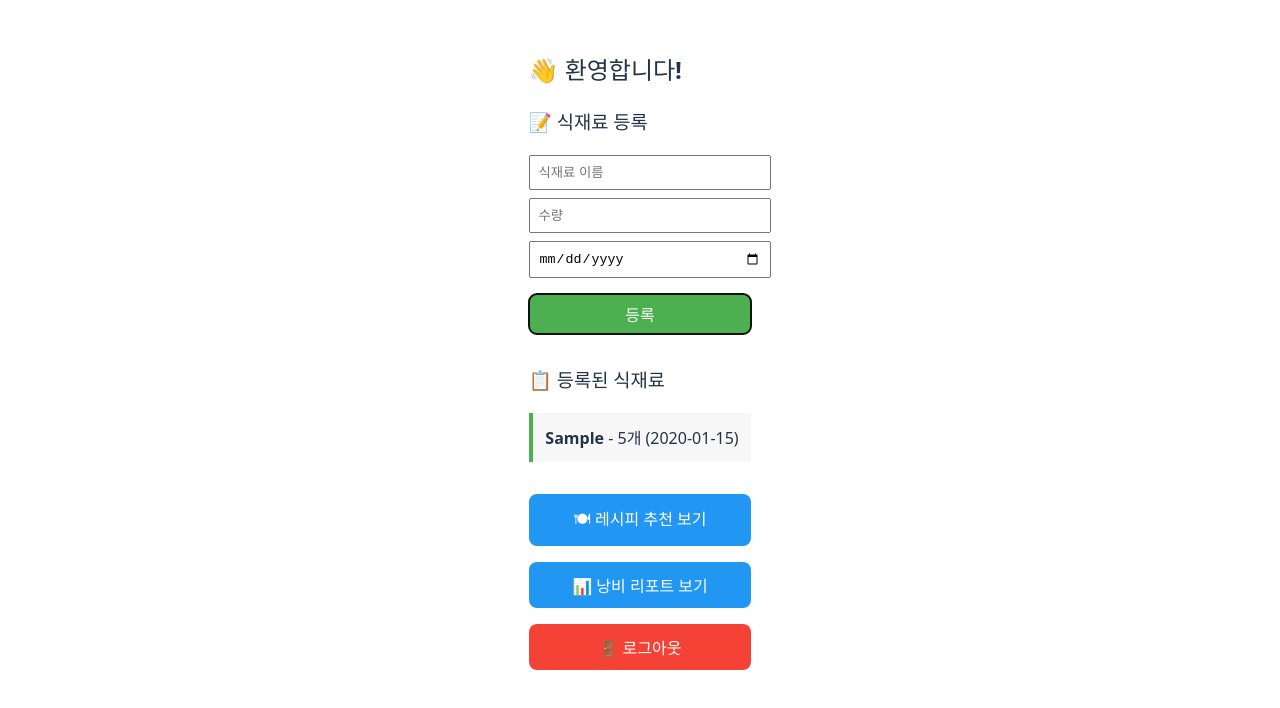
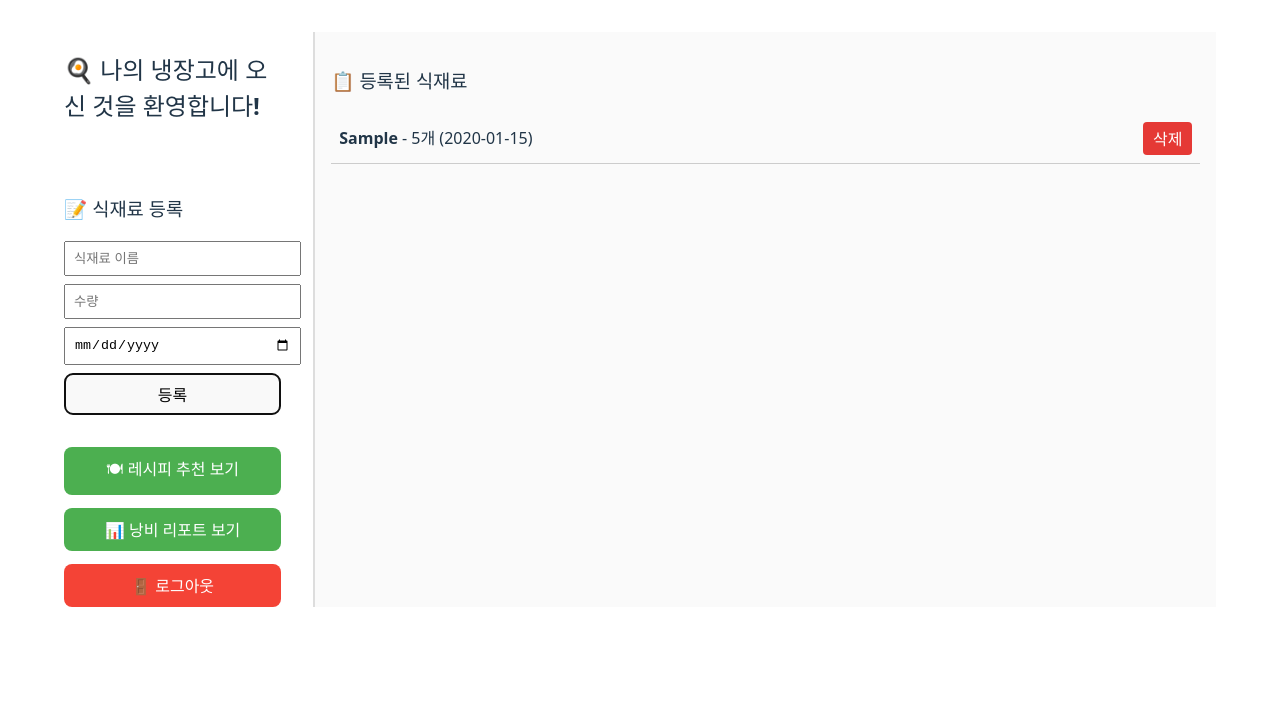
Before and after one commit to JeongHyeon01/My_Refrigerator, a React (Vite) app in the folder FE/: page /main in a window 1280 px wide. Both pictures are taken after typing "Sample", "5", "2020-01-15" into the empty fields and a click on the button "등록". Shown: the top 708 px of the page. Built offline with nearby package versions, Linux system fonts and the light colour scheme; the HTML template or start-up script is replaced by a standard one.

Commit message:
Retouch MainPage

```diff
--- a/FE/src/components/MainPage.jsx
+++ b/FE/src/components/MainPage.jsx
@@ -1,4 +1,3 @@
-// src/components/MainPage.jsx
 import React, { useState } from 'react';
 import { useNavigate } from 'react-router-dom';
 import { signOut } from 'firebase/auth';
@@ -19,11 +18,17 @@ const MainPage = () => {
     setIngredients((prev) => [...prev, form]);
   };
 
+  const handleDeleteIngredient = (indexToDelete) => {
+    setIngredients((prev) => prev.filter((_, idx) => idx !== indexToDelete));
+  };
+
   return (
-    <div className="main-container">
-      <h2>👋 환영합니다!</h2>
+    <div className="main-layout">
 
-      {/* 식재료 등록 폼 */}
+      <div className="main-left">
+        <h2>🍳 나의 냉장고에 오신 것을 환영합니다!</h2>
+
+
         <form
           className="ingredient-form"
           onSubmit={(e) => {
@@ -48,21 +53,7 @@ const MainPage = () => {
           <button type="submit">등록</button>
         </form>
 
-      {/* 등록된 식재료 목록 */}
-      <div className="ingredient-list">
-        <h3>📋 등록된 식재료</h3>
-        {ingredients.length === 0 ? (
-          <p>아직 등록된 식재료가 없습니다.</p>
-        ) : (
-          ingredients.map((item, index) => (
-            <div key={index} className="ingredient-card">
-              <strong>{item.name}</strong> - {item.quantity}개 ({item.expiryDate})
-            </div>
-          ))
-        )}
-      </div>
 
-      {/* 기능 버튼들 */}
         <div className="main-actions">
           <button onClick={() => navigate('/recipes')} className="action-btn">
             🍽 레시피 추천 보기
@@ -75,6 +66,38 @@ const MainPage = () => {
           </button>
         </div>
       </div>
+
+
+      <div className="main-right">
+        <h3>📋 등록된 식재료</h3>
+        {ingredients.length === 0 ? (
+          <p>아직 등록된 식재료가 없습니다.</p>
+        ) : (
+          ingredients.map((item, index) => (
+            <div key={index} className="ingredient-card">
+              <div style={{ display: 'flex', justifyContent: 'space-between', alignItems: 'center' }}>
+                <div>
+                  <strong>{item.name}</strong> - {item.quantity}개 ({item.expiryDate})
+                </div>
+                <button
+                  onClick={() => handleDeleteIngredient(index)}
+                  style={{
+                    marginLeft: '1rem',
+                    padding: '0.3rem 0.6rem',
+                    backgroundColor: '#e53935',
+                    color: 'white',
+                    border: 'none',
+                    borderRadius: '4px'
+                  }}
+                >
+                  삭제
+                </button>
+              </div>
+            </div>
+          ))
+        )}
+      </div>
+    </div>
   );
 };
 
--- a/FE/src/components/Mainpage.css
+++ b/FE/src/components/Mainpage.css
@@ -1,57 +1,61 @@
-/* src/components/MainPage.css */
-.main-container {
-  padding: 2rem;
-  max-width: 600px;
-  margin: auto;
+.main-layout {
+  display: flex;
+  gap: 2rem;
+  padding: 2rem 4rem;
+  max-width: 1400px;
+  margin: 0 auto;
 }
 
-.ingredient-form input {
-  display: block;
-  margin: 0.5rem 0;
-  padding: 0.5rem;
-  width: 100%;
+.main-left {
+  flex: 1 1 20%;
+  display: flex;
+  flex-direction: column;
+  gap: 2rem;
 }
 
+.main-right {
+  flex: 1 1 80%;
+  background-color: #fafafa;
+  padding: 1rem;
+  border-left: 2px solid #ddd;
+  overflow-y: auto;
+  max-height: 80vh;
+}
+
+.ingredient-form input,
 .ingredient-form button {
   margin-top: 0.5rem;
+  display: block;
+  width: 100%;
   padding: 0.5rem;
-  width: 100%;
-  background-color: #4caf50;
-  color: white;
-  border: none;
-  cursor: pointer;
-}
-
-.ingredient-list {
-  margin-top: 2rem;
 }
 
 .ingredient-card {
-  background-color: #f7f7f7;
-  padding: 0.8rem;
-  margin-bottom: 0.5rem;
-  border-left: 4px solid #4caf50;
+  padding: 0.5rem;
+  border-bottom: 1px solid #ccc;
 }
 
 .main-actions {
-  margin-top: 2rem;
   display: flex;
   flex-direction: column;
-  gap: 1rem;
-}
-
-.action-btn {
-  background-color: #2196f3;
-  color: white;
-  padding: 0.7rem;
-  border: none;
-  cursor: pointer;
+  gap: 0.8rem;
 }
 
 .logout-btn {
   background-color: #f44336;
   color: white;
-  padding: 0.7rem;
   border: none;
-  cursor: pointer;
+  padding: 0.6rem;
 }
+
+.action-btn {
+  background-color: #4caf50;
+  color: white;
+  border: none;
+  padding: 0.6rem;
+}
+
+html, body, #root {
+  height: 100%;
+  width: 100%;
+}
```
Lines whose indentation alone changed are shown as unchanged.
